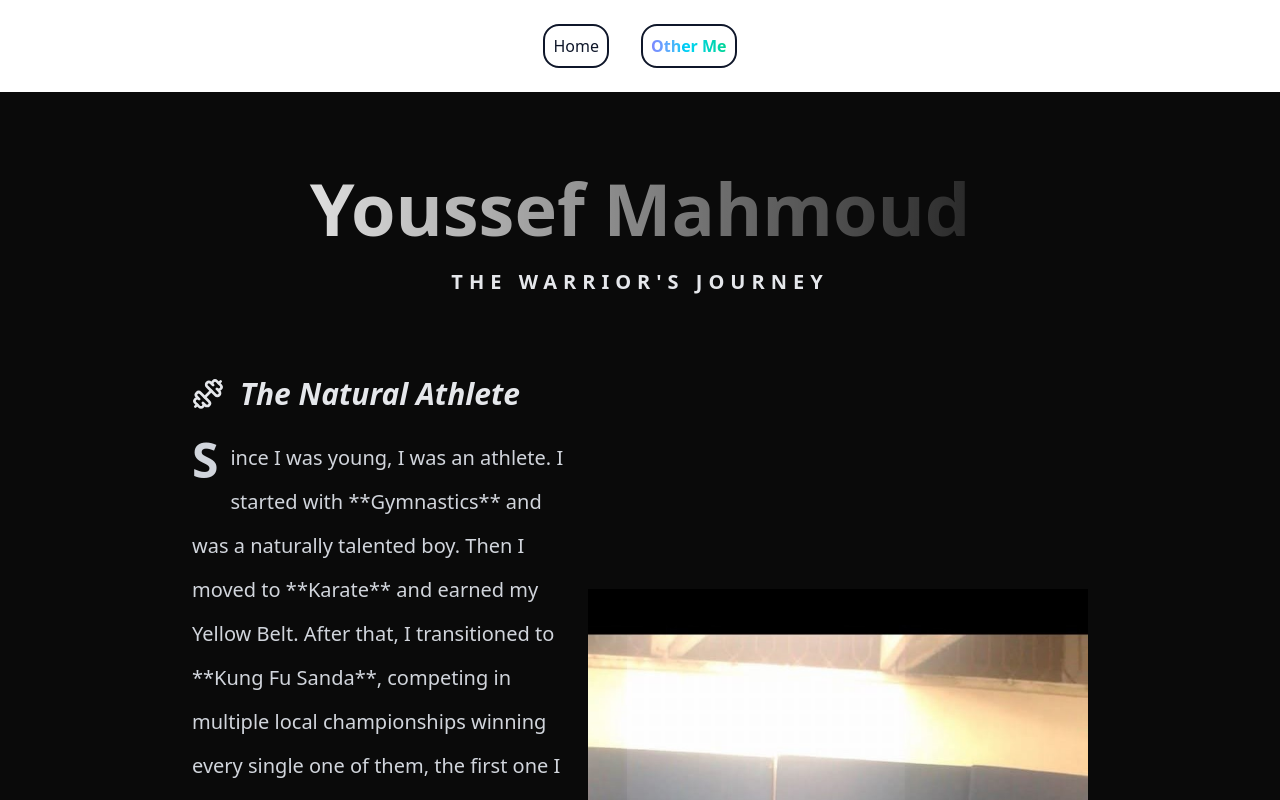
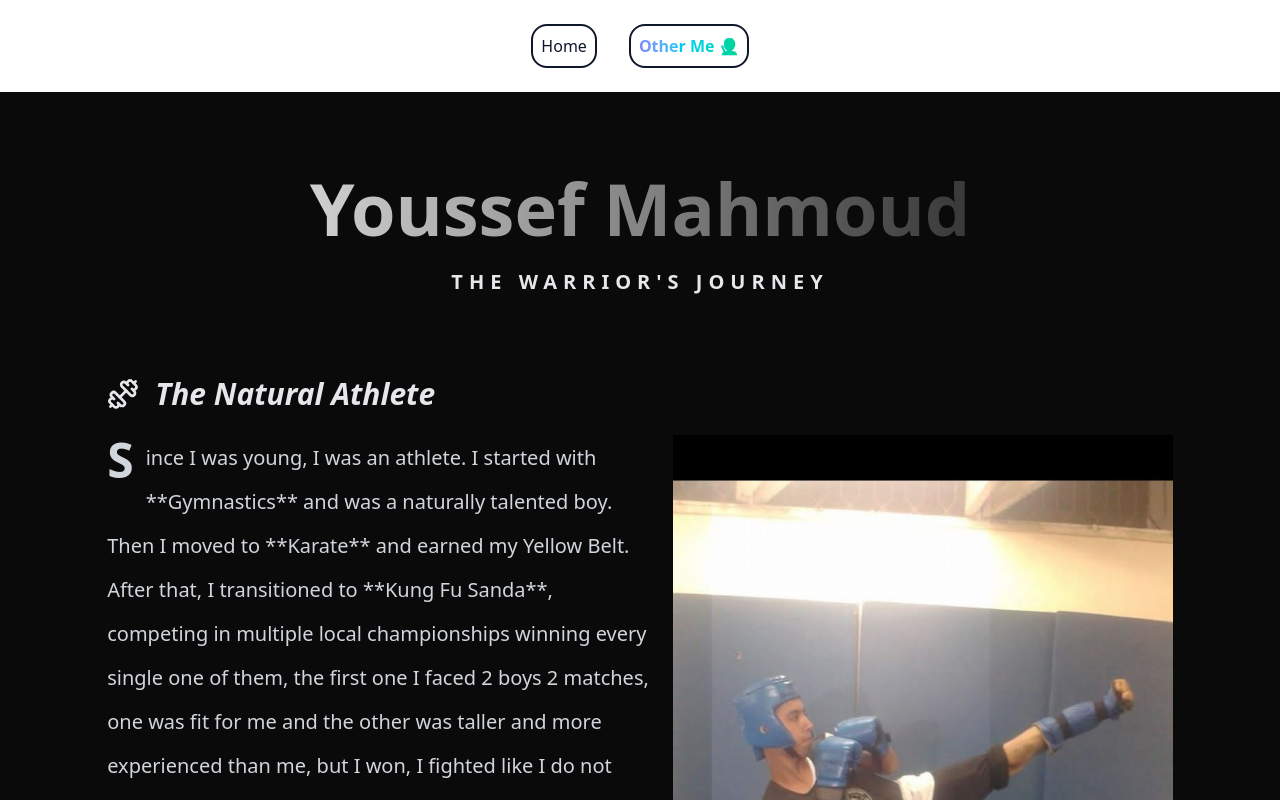
Before and after one commit to yousefjoe1/Portfolio-Nextjs, a Next.js app: page /other-me in a window 1280 px wide. Shown: the top 800 px of the page. Built offline with nearby package versions, Linux system fonts and the light colour scheme.

Commit message:
update spaces sizes

```diff
--- a/src/app/components/Nav/NavBar.tsx
+++ b/src/app/components/Nav/NavBar.tsx
@@ -6,7 +6,7 @@ const NavBar = () => {
         <nav className='flex gap-4 items-center justify-center p-4 bg-brand-bg'>
             <Link className='p-2 hover:text-brand border-2 rounded-2xl m-2 hover:bg-white/30' href="/">Home</Link>
             <Link className='p-2 hover:text-brand border-2 rounded-2xl m-2 hover:bg-white/30 ' href="/other-me">
-                <span className="bg-gradient-to-r font-bold text-center from-indigo-400 via-cyan-400 to-emerald-400 bg-clip-text text-transparent">Other Me</span></Link>
+                <span className="bg-gradient-to-r font-bold text-center from-indigo-400 via-cyan-400 to-emerald-400 bg-clip-text text-transparent">Other Me 🥷</span></Link>
         </nav>
     )
 }
--- a/src/app/other-me/page.tsx
+++ b/src/app/other-me/page.tsx
@@ -4,7 +4,7 @@ import Image from 'next/image';
 const MyJourney = () => {
     return (
         <div className="min-h-screen bg-[#0a0a0a] text-gray-200 py-20 px-6 md:px-12 font-sans">
-            <div className="max-w-4xl mx-auto">
+            <div className="max-w-[90%] w-full mx-auto">
                 {/* Header Section */}
                 <div className="mb-20 text-center">
                     <h1 className="text-5xl md:text-7xl font-black mb-6 bg-gradient-to-l from-brand to-white bg-clip-text text-transparent">
--- a/src/app/page.tsx
+++ b/src/app/page.tsx
@@ -16,7 +16,7 @@ export default function Home() {
   // bg-[#0a051a] bg-[radial-gradient(circle_at_top_right,var(--tw-gradient-stops))] from-[#2d1b4d] via-[#0a051a] to-[#0a051a]
   return (
     <main className="lg:p-9 md:p-5 p-2 flex flex-col gap-20 ">
-      <h2 className="text-4xl text-center md:text-5xl font-bold text-white mb-2">
+      <h2 className="text-4xl text-center bg-brand-bg p-2 md:text-5xl font-bold text-white mb-2">
         This is not my Portfolio,
         <span className="bg-gradient-to-r text-center from-indigo-400 via-cyan-400 to-emerald-400 bg-clip-text text-transparent">
           It is My Life
```
